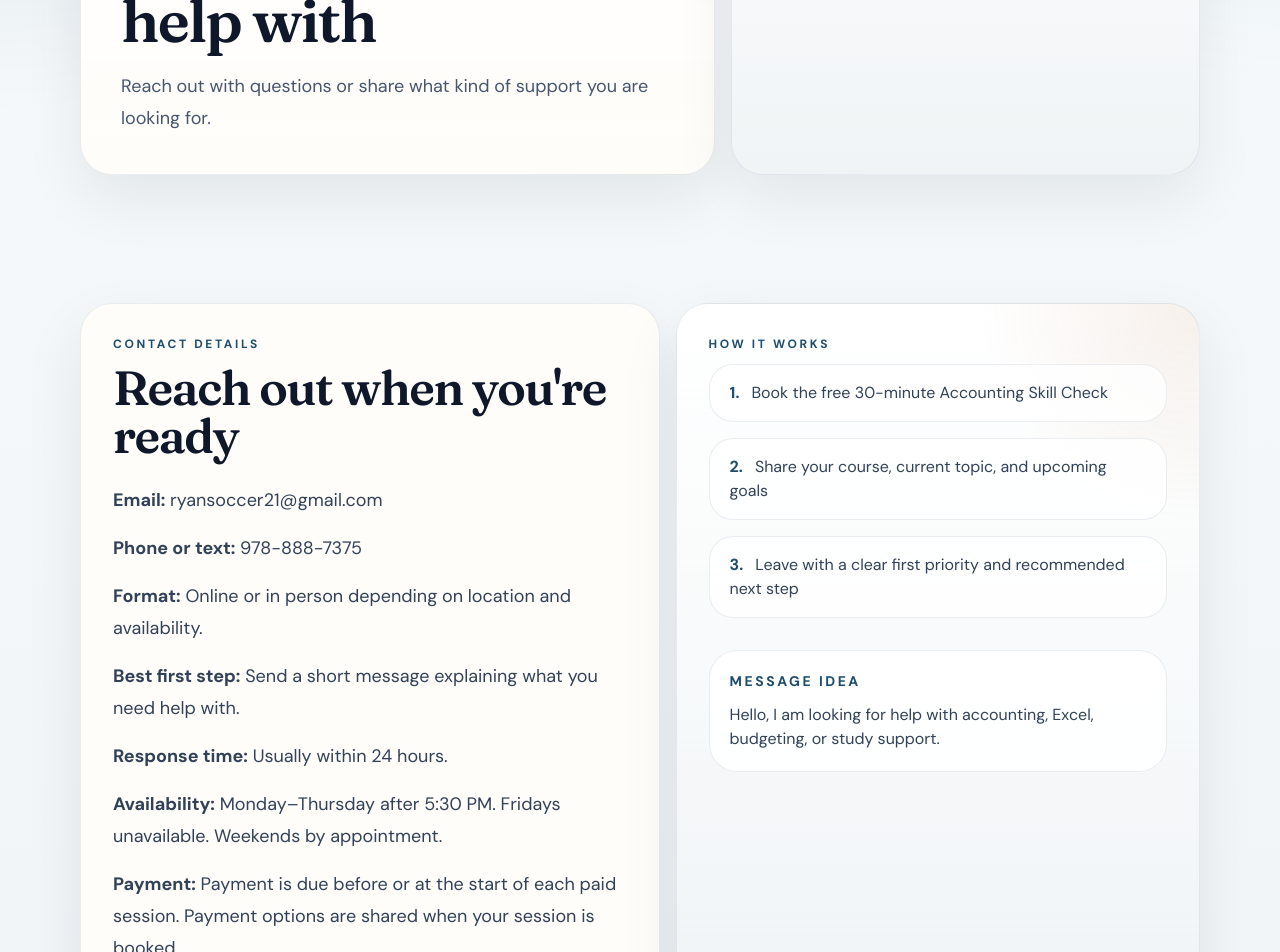
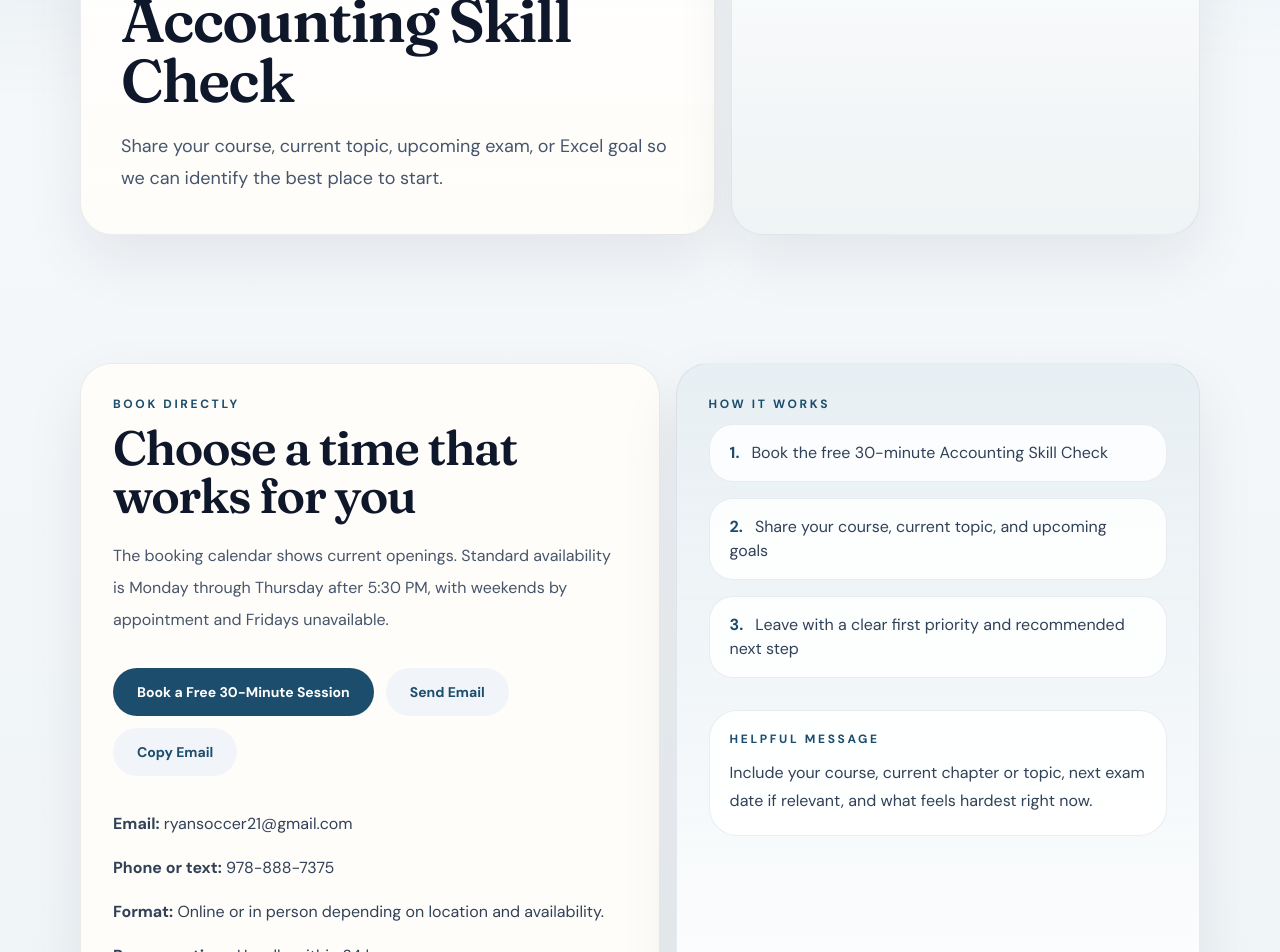
Before and after one commit to ryansoccer21-oss/accounting-made-simple, a Next.js app: page /contact in a window 1280 px wide. Shown: the part 340-1292 px from the top of the page. Built offline with nearby package versions, Linux system fonts and the light colour scheme.

Commit message:
Update contact page around free accounting skill check

```diff
--- a/app/contact/page.js
+++ b/app/contact/page.js
@@ -4,78 +4,61 @@ import SocialLinks from "../../components/social-links";
 import { contactInfo, contactSteps } from "../../lib/site-data";
 
 export const metadata = {
-  title: "Contact"
+  title: "Book a Session",
+  description:
+    "Book a free 30-minute Accounting Skill Check with Accounting Made Simple or contact Ryan with an accounting or Excel tutoring question."
 };
 
 export default function ContactPage() {
   return (
     <>
       <PageHero
-        eyebrow="Contact"
-        title="Let's talk about what you need help with"
-        copy="Reach out with questions or share what kind of support you are looking for."
-        bullets={["Send a message", "Share the topic or goal", "Get clear next steps"]}
+        eyebrow="Book a Session"
+        title="Start with a free 30-minute Accounting Skill Check"
+        copy="Share your course, current topic, upcoming exam, or Excel goal so we can identify the best place to start."
+        bullets={["Free first 30 minutes", "Accounting + accounting-focused Excel", "Clear next step after the session"]}
       />
 
       <section className="site-shell section-gap grid gap-4 md:grid-cols-[minmax(0,1.05fr)_minmax(300px,0.95fr)]">
         <article className="surface-card p-8">
-          <p className="eyebrow">Contact Details</p>
-          <h2 className="section-title text-4xl md:text-5xl">Reach out when you're ready</h2>
-          <div className="mt-6 space-y-4 text-lg leading-8 text-slate-700">
-            <p>
-              <strong>Email:</strong> {contactInfo.email}
-            </p>
-            <p>
-              <strong>Phone or text:</strong> {contactInfo.phone}
-            </p>
-            <p>
-              <strong>Format:</strong> {contactInfo.format}
-            </p>
-            <p>
-              <strong>Best first step:</strong> Send a short message explaining what you need help with.
-            </p>
-            <p>
-              <strong>Response time:</strong> {contactInfo.responseTime}
-            </p>
-            <p>
-              <strong>Availability:</strong> {contactInfo.availabilityNote}
-            </p>
-            <p>
-              <strong>Payment:</strong> {contactInfo.paymentNote}
-            </p>
-          </div>
-          <div className="mt-8">
-            <SocialLinks />
-          </div>
+          <p className="eyebrow">Book Directly</p>
+          <h2 className="section-title text-4xl md:text-5xl">Choose a time that works for you</h2>
+          <p className="mt-5 max-w-2xl leading-8 text-slate-600">
+            The booking calendar shows current openings. Standard availability is Monday through Thursday after 5:30 PM, with weekends by appointment and Fridays unavailable.
+          </p>
           <div className="mt-8 flex flex-wrap gap-3">
-            <a className="cta-primary" href={`mailto:${contactInfo.email}?subject=Tutoring%20Inquiry`}>
+            <a className="cta-primary" href={contactInfo.bookingUrl} rel="noopener noreferrer" target="_blank">
+              Book a Free 30-Minute Session
+            </a>
+            <a className="cta-secondary" href={`mailto:${contactInfo.email}?subject=Accounting%20Tutoring%20Inquiry`}>
               Send Email
             </a>
             <CopyEmailButton email={contactInfo.email} />
           </div>
+
+          <div className="mt-8 space-y-3 text-base leading-8 text-slate-700">
+            <p><strong>Email:</strong> {contactInfo.email}</p>
+            <p><strong>Phone or text:</strong> {contactInfo.phone}</p>
+            <p><strong>Format:</strong> {contactInfo.format}</p>
+            <p><strong>Response time:</strong> {contactInfo.responseTime}</p>
+          </div>
+          <div className="mt-8"><SocialLinks /></div>
         </article>
 
-        <aside className="surface-card bg-[radial-gradient(circle_at_top_right,rgba(177,109,59,0.1),transparent_22%),linear-gradient(180deg,rgba(255,255,255,0.98),rgba(223,234,241,0.55))] p-8">
+        <aside className="surface-card bg-[linear-gradient(180deg,rgba(228,237,243,0.88),rgba(255,255,255,0.98))] p-8">
           <p className="eyebrow">How It Works</p>
           <div className="space-y-4">
             {contactSteps.map((step, index) => (
-              <div
-                key={step}
-                className="rounded-3xl border border-[var(--line)] bg-white/80 px-5 py-4 text-slate-700"
-              >
-                <span className="mr-3 font-bold text-[color:var(--brand)]">
-                  {index + 1}.
-                </span>
+              <div key={step} className="rounded-3xl border border-[var(--line)] bg-white/85 px-5 py-4 text-slate-700">
+                <span className="mr-3 font-bold text-[color:var(--brand)]">{index + 1}.</span>
                 {step}
               </div>
             ))}
           </div>
           <div className="mt-8 rounded-[28px] border border-[var(--line)] bg-white/90 p-5">
-            <p className="text-sm font-bold uppercase tracking-[0.18em] text-[color:var(--brand)]">
-              Message Idea
-            </p>
-            <p className="mt-3 text-slate-700">
-              Hello, I am looking for help with accounting, Excel, budgeting, or study support.
+            <p className="eyebrow">Helpful Message</p>
+            <p className="mt-3 leading-7 text-slate-700">
+              Include your course, current chapter or topic, next exam date if relevant, and what feels hardest right now.
             </p>
           </div>
         </aside>
```
